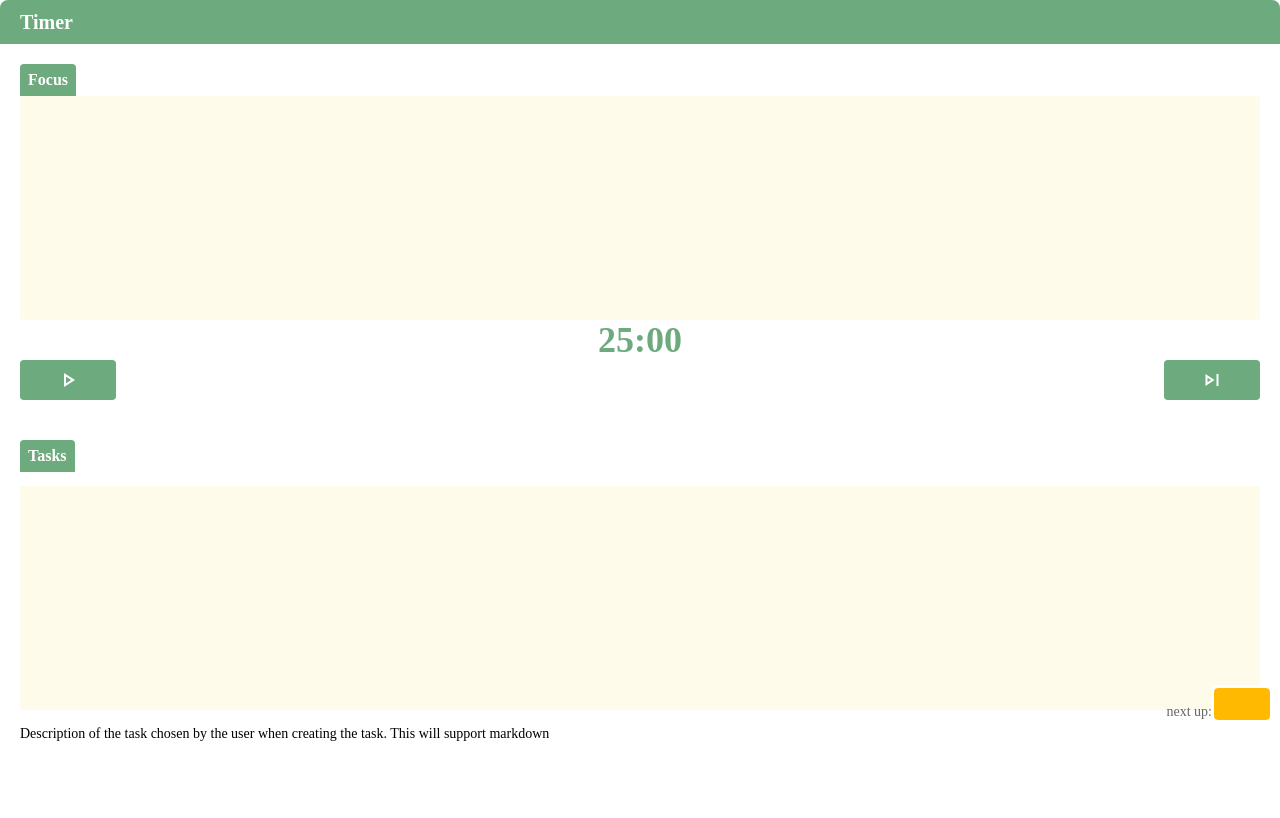
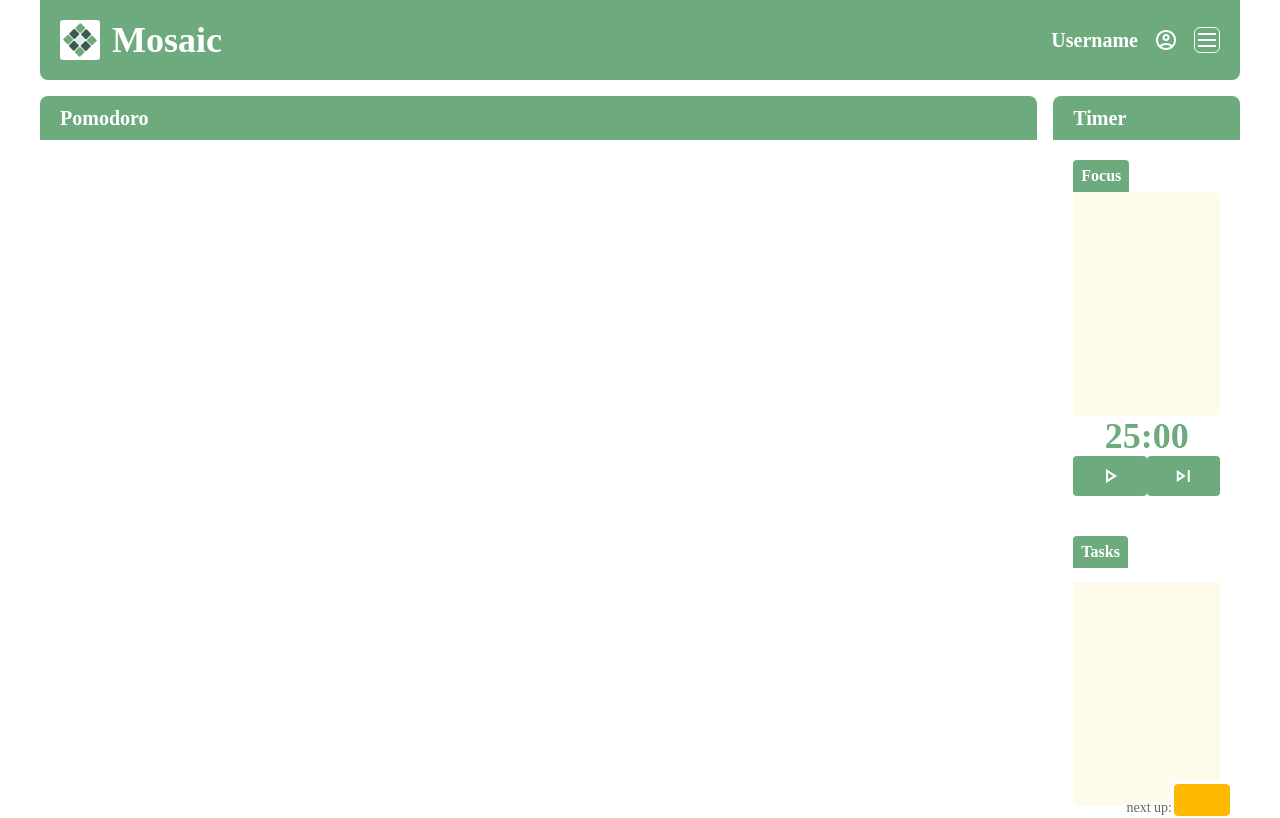
Before and after one commit to Gabriel-S-Paiva/mosaic, a Vue app: page / in a window 1280 px wide. Shown: the top 818 px of the page. Built offline with nearby package versions, Linux system fonts and the light colour scheme.

Commit message:
Refactor App.vue to include Navbar and Sandbox components; update Timer component layout and functionality

```diff
--- a/src/App.vue
+++ b/src/App.vue
@@ -1,7 +1,13 @@
 <script setup lang="ts">
   import Timer from "./components/Timer.vue"
+  import Navbar from "./components/Navbar.vue"
+  import Sandbox from "./components/Sandbox.vue";
 </script>
 
-<template>
-  <Timer></Timer>
+<template >
+  <Navbar />
+  <div class="px-10 grid grid-cols-12 gap-4">
+    <Sandbox/>
+    <Timer/>
+  </div>
 </template>
--- a/src/components/Navbar.vue
+++ b/src/components/Navbar.vue
@@ -0,0 +1,16 @@
+<script setup lang="ts">
+</script>
+
+<template>
+    <nav class="h-20 bg-primary rounded-b-lg flex justify-between items-center p-5 mx-10 mb-4">
+        <div class="flex items-center gap-3">
+            <img src="/icon.svg" class="h-10 w-10">
+            <p class="justify-start text-white text-4xl font-bold font-['Nippo']">Mosaic</p>
+        </div>
+        <div class="flex items-center gap-4">
+            <p class="justify-start text-white text-xl font-bold font-['Switzer']">Username</p>
+            <span class="material-symbols-outlined text-white">account_circle</span>
+            <span class="material-symbols-outlined text-white border border-white rounded-md">dehaze</span>
+        </div>
+    </nav>
+</template>
--- a/src/components/Sandbox.vue
+++ b/src/components/Sandbox.vue
@@ -0,0 +1,9 @@
+<script setup lang="ts"></script>
+
+<template>
+    <main class="col-span-10">
+        <h2 class="px-5 py-2 bg-primary rounded-t-lg text-white text-xl font-bold font-['Switzer']">
+            Pomodoro
+        </h2>
+    </main>
+</template>
--- a/src/components/Timer.vue
+++ b/src/components/Timer.vue
@@ -1,5 +1,5 @@
 <script setup lang="ts">
-  import { ref } from 'vue';
+  import { ref, watch } from 'vue';
 
   const timer = ref(1500);
   const status = ref({
@@ -37,6 +37,11 @@
       timer.value = 1500
     }
   }
+  watch(timer, ()=> {
+    if (timer.value === 0){
+      nextTimer()
+    }
+  })
   const formatTimer = (secondsTotal: number): string => {
     let minutes:number = Math.floor(secondsTotal/60);
     let seconds:number = secondsTotal%60;
@@ -52,7 +57,7 @@
 </script>
 
 <template>
-  <main class="w-full/6 bg-white">
+  <main class="w-full/6 bg-white col-span-2">
     <h2 class="px-5 py-2 bg-primary rounded-t-lg text-white text-xl font-bold font-['Switzer']">
       Timer
     </h2>
@@ -72,6 +77,7 @@
         </button>
       </div>
     </div>
+    <!-- Task Component -->
     <div class="p-5">
       <h3 class="w-fit bg-primary rounded-t px-2 py-1 text-white text-base font-bold font-['Switzer']">Tasks</h3>
       <div class="w-full relative h-56 rounded-r rounded-bl bg-amber-50 my-3.5">
@@ -95,7 +101,7 @@
         </ul>
     </div>
     <div class="p-5">
-      <button class="w-full h-7 rounded bg-primary text-white text-base font-bold font-['Switzer']">+Add Task</button>
+      <button class="w-full h-10 rounded bg-primary text-white text-base font-bold font-['Switzer']">+Add Task</button>
     </div>
   </main>
 </template>
```
